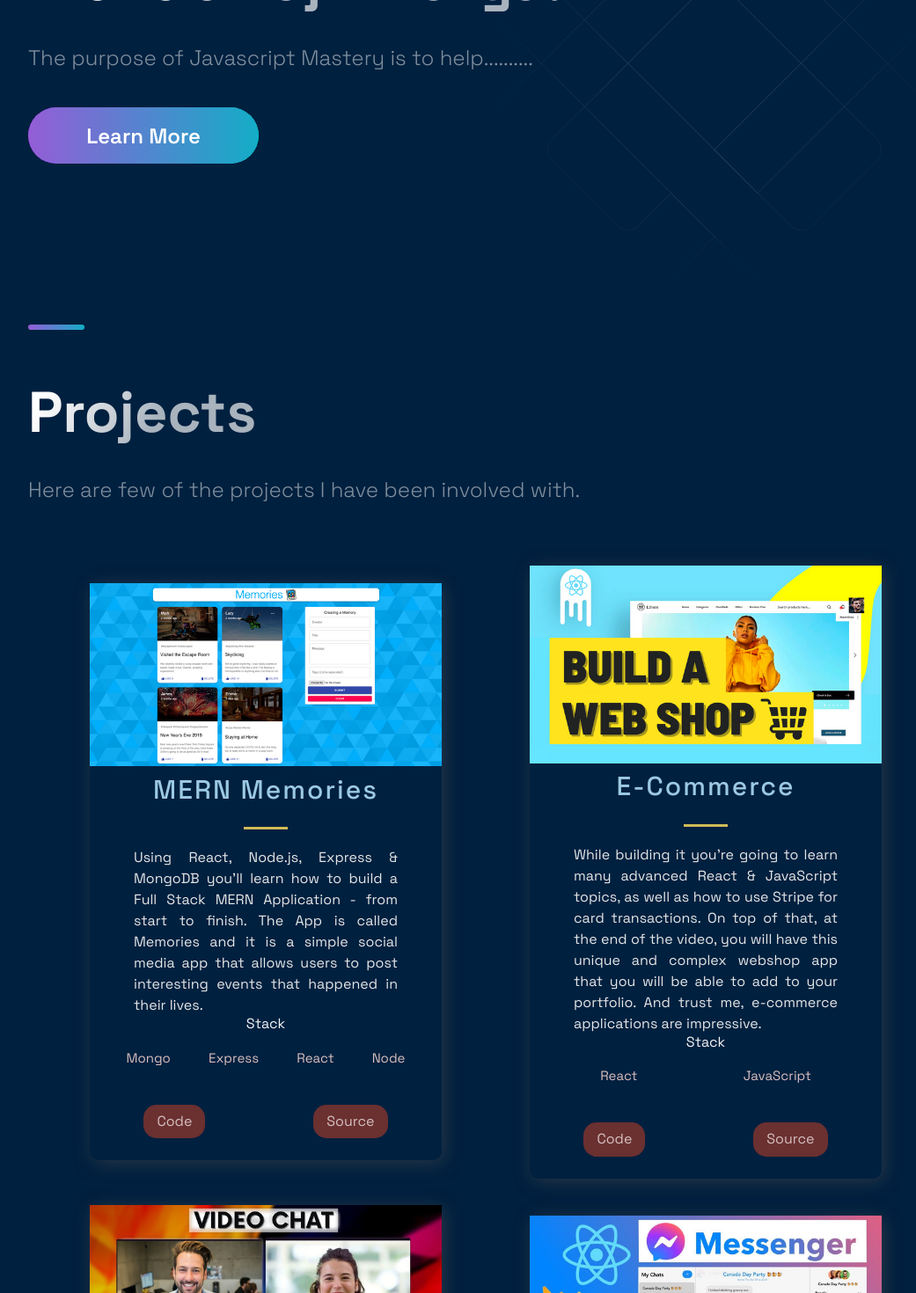
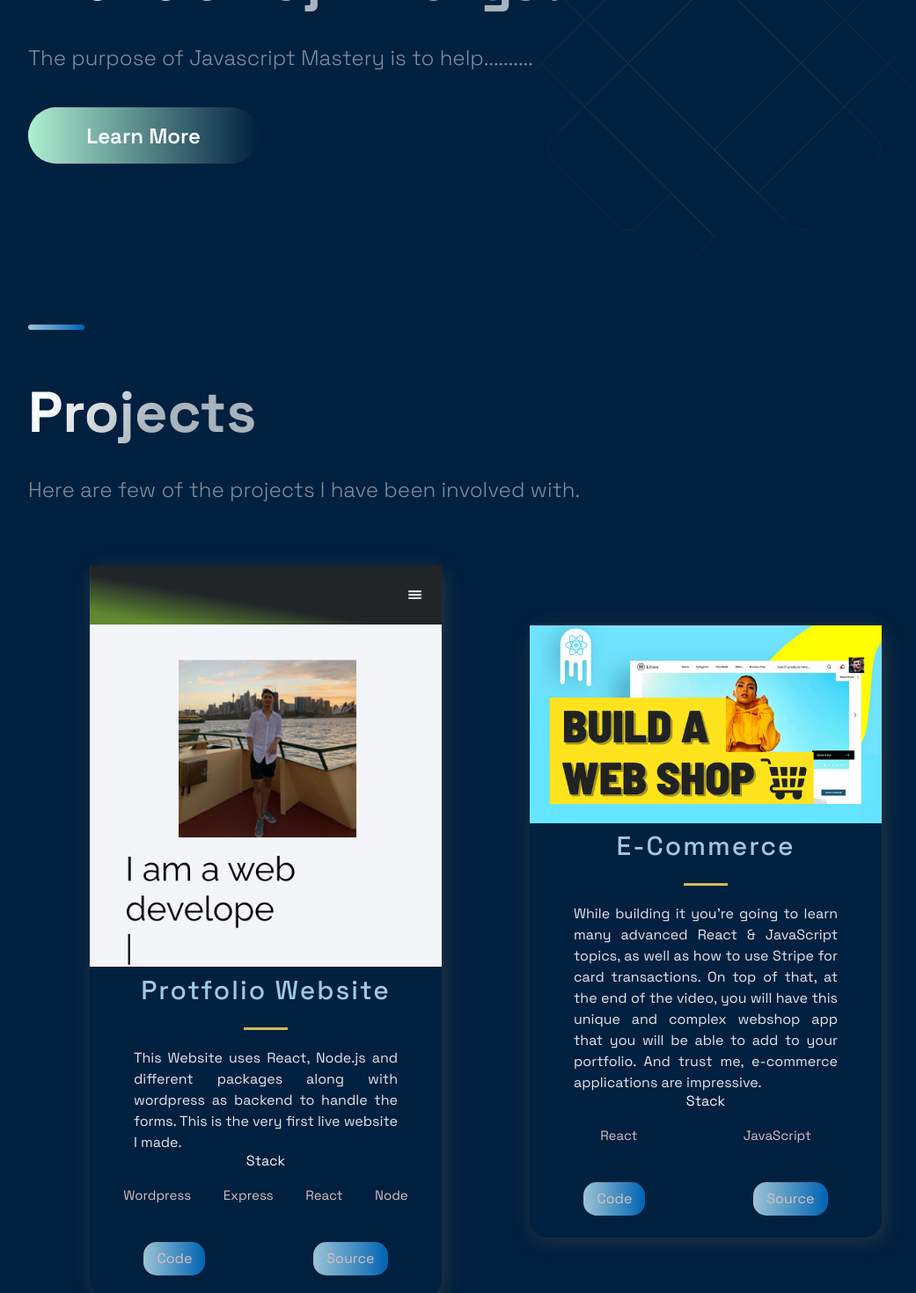
Before and after one commit to Loop545/protfolio2021, a Next.js app: page / in a window 1280 px wide. Shown: the part 300-1770 px from the top of the page at 88% size, without its empty margins (88-1129 px from the left). Built offline with nearby package versions, Linux system fonts and the light colour scheme.

Commit message:
Quick Fixes

```diff
--- a/src/components/Footer/Footer.js
+++ b/src/components/Footer/Footer.js
@@ -23,13 +23,13 @@
         </CompanyContainer>
         <SocialContainer>
           <SocialIcons href='https://github.com'>
-            <AiFillGithub size='3rem' />
+            <AiFillGithub size='3rem' color='#9CC3D5FF'/>
           </SocialIcons>
           <SocialIcons href='https://linkedin.com'>
-            <AiFillLinkedin size='3rem' />
+            <AiFillLinkedin size='3rem' color='#9CC3D5FF'/>
           </SocialIcons>
           <SocialIcons href='https://instagram.com'>
-            <AiFillInstagram size='3rem' />
+            <AiFillInstagram size='3rem' color='#9CC3D5FF'/>
           </SocialIcons>
         </SocialContainer>
       </SocialIconsContainer>
--- a/src/components/Projects/ProjectsStyles.js
+++ b/src/components/Projects/ProjectsStyles.js
@@ -23,7 +23,7 @@
 
 `
 export const BlogCard = styled.div`
-  border-radius: 10px;
+  border-radius: 20px;
   box-shadow: 3px 3px 20px rgba(80, 78, 78, 0.5);
   text-align: center;
   width: 400px;
@@ -92,7 +92,7 @@
 color:#d4c0c0;
 font-size: 1.6rem;
 padding:1rem 1.5rem;
-background: #6b3030;
+background: linear-gradient(270deg, #0063B2FF 0%, #9CC3D5FF 100%);
 border-radius: 15px;
 transition: 0.5s;
 &:hover{
--- a/src/components/Technologies/Technologies.js
+++ b/src/components/Technologies/Technologies.js
@@ -13,7 +13,7 @@
     </SectionText>
     <List>
       <ListItem>
-        <DiReact size='3rem' />
+        <DiReact size='4rem'/>
         <ListContainer>
           <ListTitle>Front-End</ListTitle>
           <ListParagraph>
@@ -23,7 +23,7 @@
         </ListContainer>
       </ListItem>
       <ListItem>
-        <DiFirebase size='3rem' />
+        <DiFirebase size='4rem'/>
         <ListContainer>
           <ListTitle>Back-End</ListTitle>
           <ListParagraph>
@@ -33,7 +33,7 @@
         </ListContainer>
       </ListItem>
       <ListItem>
-        <DiZend size='3rem' />
+        <DiZend size='4rem' />
         <ListContainer>
           <ListTitle>UI/UX</ListTitle>
           <ListParagraph>
--- a/src/components/Technologies/TechnologiesStyles.js
+++ b/src/components/Technologies/TechnologiesStyles.js
@@ -66,6 +66,7 @@
   line-height: 32px;
   letter-spacing: 0.02em;
   color: #FFFFFF;
+  margin-top: 8px;
   margin-bottom: 8px;
 
 @media ${props => props.theme.breakpoints.md}{
--- a/src/constants/constants.js
+++ b/src/constants/constants.js
@@ -1,11 +1,11 @@
 export const projects = [
   {
-    title: 'MERN Memories',
-    description: "Using React, Node.js, Express & MongoDB you'll learn how to build a Full Stack MERN Application - from start to finish. The App is called Memories and it is a simple social media app that allows users to post interesting events that happened in their lives.",
-      image: '/images/1.png',
-      tags: ['Mongo', 'Express', 'React', 'Node'],
-    source: 'https://google.com',
-    visit: 'https://google.com',
+    title: 'Protfolio Website',
+    description: "This Website uses React, Node.js and different packages along with wordpress as backend to handle the forms. This is the very first live website I made.",
+      image: '/images/firstwebsite.png',
+      tags: ['Wordpress', 'Express', 'React', 'Node'],
+    source: 'https://github.com/Loop545/protfolio2020/tree/develop',
+    visit: 'https://pranabamatya.com',
     id: 0,
   },
   {
--- a/src/styles/GlobalComponents/index.js
+++ b/src/styles/GlobalComponents/index.js
@@ -83,8 +83,8 @@
   border-radius: 10px;
   background-color: #fff;
   background: ${(props) => props.colorAlt ?
-    'linear-gradient(270deg, #F46737 0%, #945DD6 100%)' :
-    'linear-gradient(270deg, #13ADC7 0%, #945DD6 100%)'};
+    'linear-gradient(270deg, #0063B2FF 0%, #9CC3D5FF 100%)' :
+    'linear-gradient(270deg, #0063B2FF 0%, #9CC3D5FF 100%)'};
 
     margin: ${(props) => props.divider ? "4rem 0" : "" };
 
@@ -94,7 +94,7 @@
   }
 
   @media ${(props) => props.theme.breakpoints.sm} {
-    width: 32px;
+    width: 48px;
     height: 2px;
   }
 `
@@ -177,7 +177,7 @@
   justify-content: center;
   margin: ${({ alt, form }) => (alt || form) ? '0' : '0 0 80px'};
   color: #fff;
-  background: ${({ alt }) => alt ? 'linear-gradient(270deg, #ff622e 0%, #B133FF 100%)' : 'linear-gradient(270deg, #00DBD8 0%, #B133FF 100%)'};
+  background: ${({ alt }) => alt ? 'linear-gradient(270deg, #00203FFF 0%, #B133FF 100%)' : 'linear-gradient(270deg, #00203FFF 0%, #ADEFD1FF 100%)'};
   cursor: pointer;
   transition: 0.5s ease;
   position: relative;
@@ -192,7 +192,7 @@
   }
 
   @media ${(props) => props.theme.breakpoints.sm} {
-    width: 100%;
+    width: 30%;
     height: 32px;
     font-size: 14px;
     margin-bottom: ${({ alt }) => alt ? '0' : '32px'};
@@ -209,7 +209,7 @@
   left: 0;
   width: 100%;
   height: 100%;
-  background: ${({ alt }) => alt ? 'linear-gradient(270deg, #F46737 0%, #945DD6 100%)' : 'linear-gradient(270deg, #13ADC7 0%, #945DD6 100%)'};
+  background: ${({ alt }) => alt ? 'linear-gradient(270deg, #00203FFF 0%, #00203FFF 100%)' : 'linear-gradient(270deg, #00203FFF 0%, #ADEFD1FF 100%)'};
   opacity: ${({ disabled }) => disabled ? '.5' : '1'};
   transition: .4s ease;
   font-size: ${({ alt }) => alt ? '20px' : '24px'};
```
Also changed, not shown: public/images/firstwebsite.png (added).
